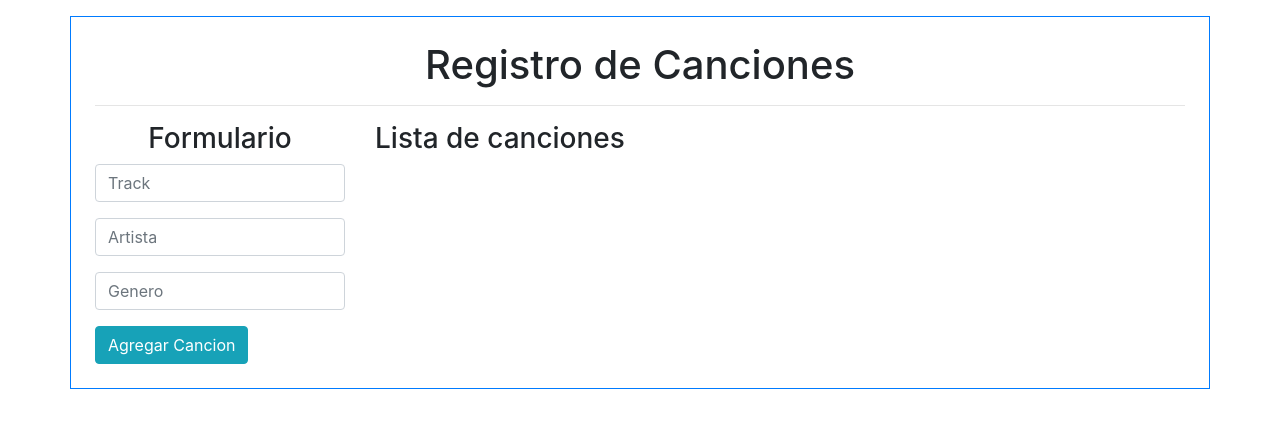
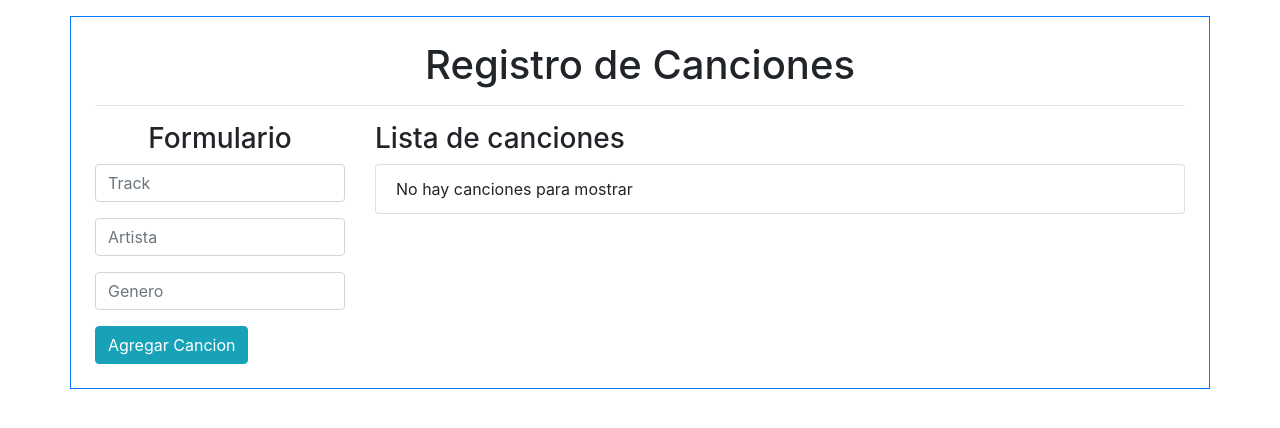
Before and after one commit to Jorge186414/Crud_Canciones_con_React, a React (Create React App) app: page / in a window 1280 px wide. Shown: the top 428 px of the page. Built offline with nearby package versions, Linux system fonts and the light colour scheme.

Commit message:
Add: Validacion para cuando no hay canciones que se vayan a mostrar

```diff
--- a/src/components/Crud.jsx
+++ b/src/components/Crud.jsx
@@ -209,14 +209,15 @@ function Crud() {
                     <div className='col-12 col-md-8 col-lg-9'>
                         <h3>Lista de canciones</h3>
                         <ul className='list-group'>{
-
-                            canciones.map((cancion, index) => (
-                                <li key={index} className='list-group-item'>
-                                    <span className='lead'> {cancion.cancion}, {cancion.artist}, {cancion.gen} </span>
-                                    <button onClick={() => editarTrack(cancion)} className='btn btn-sm btn-warning float-right mx-2'>Editar</button>
-                                    <button onClick={() => eliminarTrack(cancion.id)} className='btn btn-sm btn-danger float-right mx-2'>Eliminar</button>
-                                </li>
-                            ))
+                            canciones.length == 0 ? (<li className='list-group-item'>No hay canciones para mostrar</li>)
+                                :
+                                (canciones.map((cancion, index) => (
+                                    <li key={index} className='list-group-item'>
+                                        <span className='lead'> {cancion.cancion}, {cancion.artist}, {cancion.gen} </span>
+                                        <button onClick={() => editarTrack(cancion)} className='btn btn-sm btn-warning float-right mx-2'>Editar</button>
+                                        <button onClick={() => eliminarTrack(cancion.id)} className='btn btn-sm btn-danger float-right mx-2'>Eliminar</button>
+                                    </li>
+                                )))
                         }
                         </ul>
                     </div>
```
